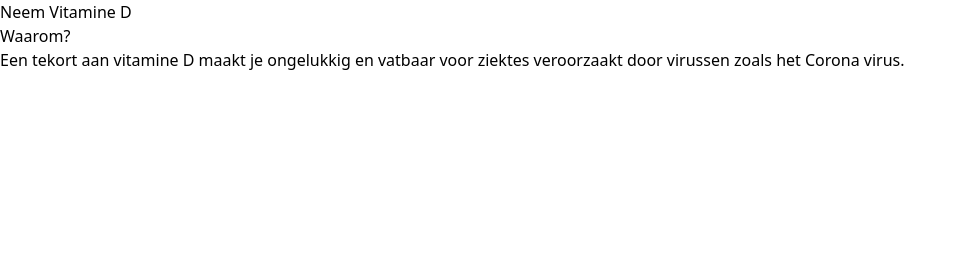
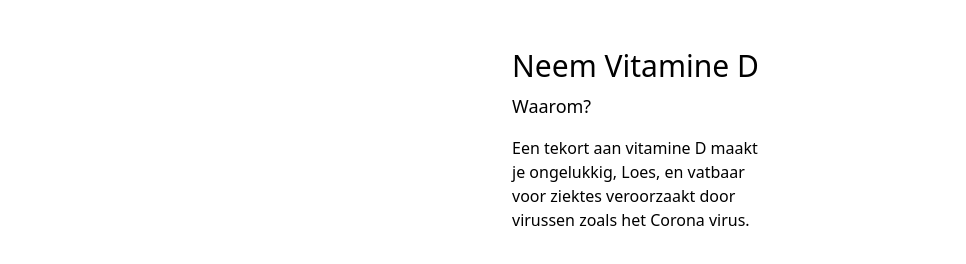
Before and after one commit to ctholho/neem-vitamine-d, a plain HTML site: page index.html in a window 1280 px wide. Shown: the whole page, without its empty margins (0-966 px from the left). Drawn offline with nearby package versions, Linux system fonts and the light colour scheme.

Commit message:
new text

```diff
--- a/index.html
+++ b/index.html
@@ -6,10 +6,10 @@
   <link href="https://unpkg.com/tailwindcss@^2/dist/tailwind.min.css" rel="stylesheet">
 </head>
 <body>
-    <h1>Neem Vitamine D</h1>
-    <h1>Waarom?</h1>
-    <div>
-        Een tekort aan vitamine D maakt je ongelukkig en vatbaar voor ziektes veroorzaakt door virussen zoals het Corona virus.
+    <h1 class="text-3xl w-64 mx-auto mt-12">Neem Vitamine D</h1>
+    <h2 class="text-lg w-64 mx-auto mt-2">Waarom?</h2>
+    <div class="w-64 mt-4 mx-auto">
+        Een tekort aan vitamine D maakt je ongelukkig, Loes, en vatbaar voor ziektes veroorzaakt door virussen zoals het Corona virus.
     </div>
 </body>
 </html>
```
